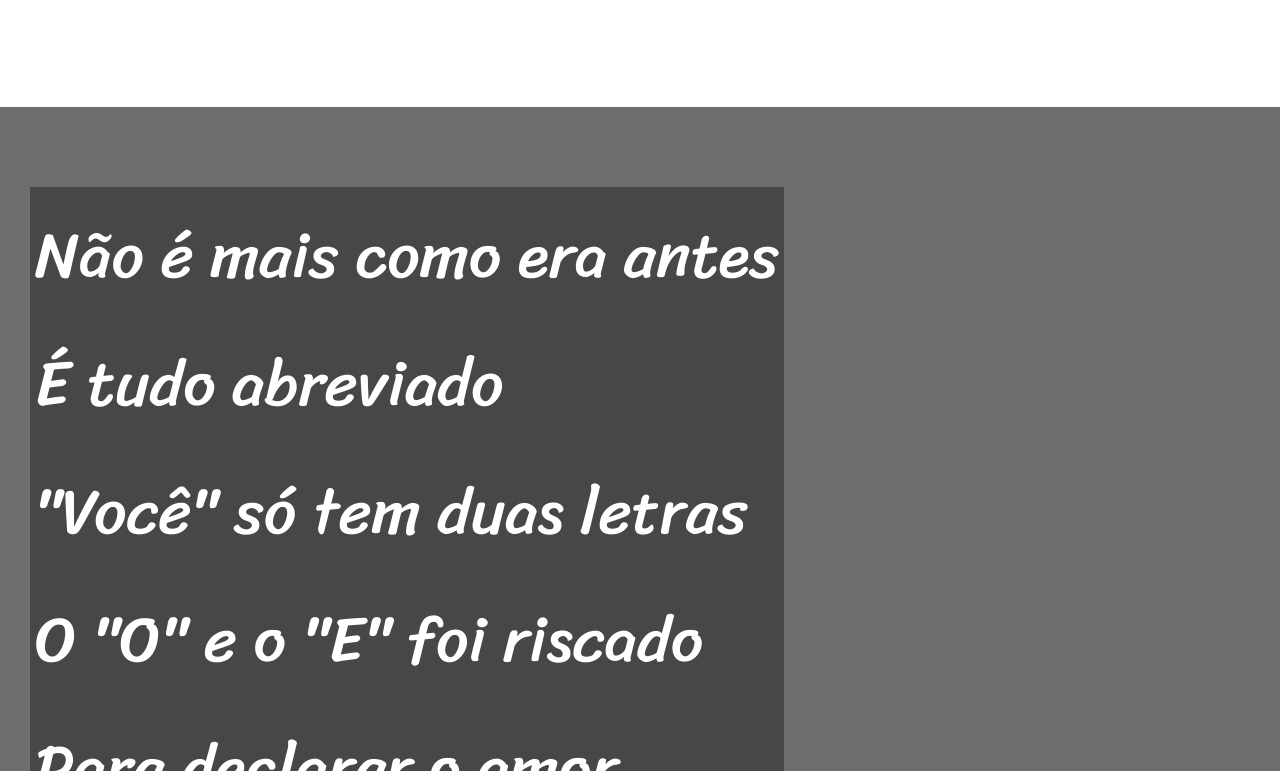
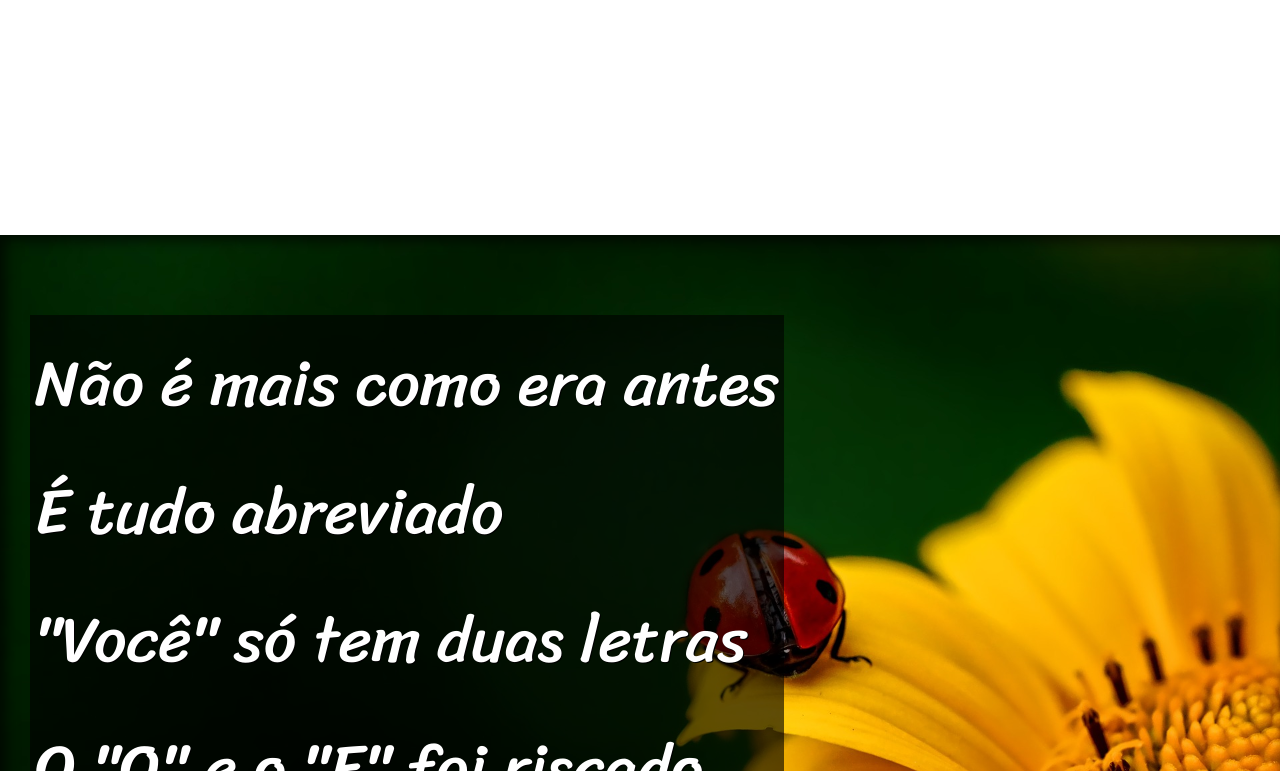
Before and after one commit to rodrigoasdw/html-css, a plain HTML site: page desafios/projeto cordel/index.html in a window 1280 px wide. Shown: the part 1209-1980 px from the top of the page. Drawn offline with Linux system fonts and the light colour scheme.

Commit message:
att cordel

```diff
--- a/desafios/projeto cordel/estilo/style.css
+++ b/desafios/projeto cordel/estilo/style.css
@@ -60,15 +60,34 @@ section.normal{
     color: black;
 }
 
+section p{
+    padding-bottom: 2em;
+}
+
 section.imagem{
     background-color: rgba(0, 0, 0, 0.349);
     color: white;
+    box-shadow: inset 6px 6px 13px 0px rgba(0, 0, 0, 0.671);
+    background-size: cover;
+    background-attachment: fixed;
 }
 
-section.imagem p{
+section.imagem  p{
     display: inline-block;
-    background-color: rgba(0, 0, 0, 0.356);
+    background-color: rgba(0, 0, 0, 0.623);
     padding: 5px;
+    text-shadow:  1px 1px  0px black;
+}
+
+section#img01{
+background-image: url('../imagens/background001.jpg');
+background-position: right center;
+
+}
+
+section#img02{
+background-image: url('../imagens/background002.jpg');
+
 }
 
 footer{
--- a/desafios/projeto cordel/index.html
+++ b/desafios/projeto cordel/index.html
@@ -28,7 +28,7 @@
 
 
 
-    <section class="imagem">
+    <section class="imagem" id="img01">
         <p>
             Não é mais como era antes <br>
             É tudo abreviado <br>
@@ -67,7 +67,7 @@
 
 
 
-    <section class="imagem">
+    <section class="imagem" id="img02">
         <p>
             Tenho saudade das cartas <br>
             Escritas com a própria mão <br>
```
